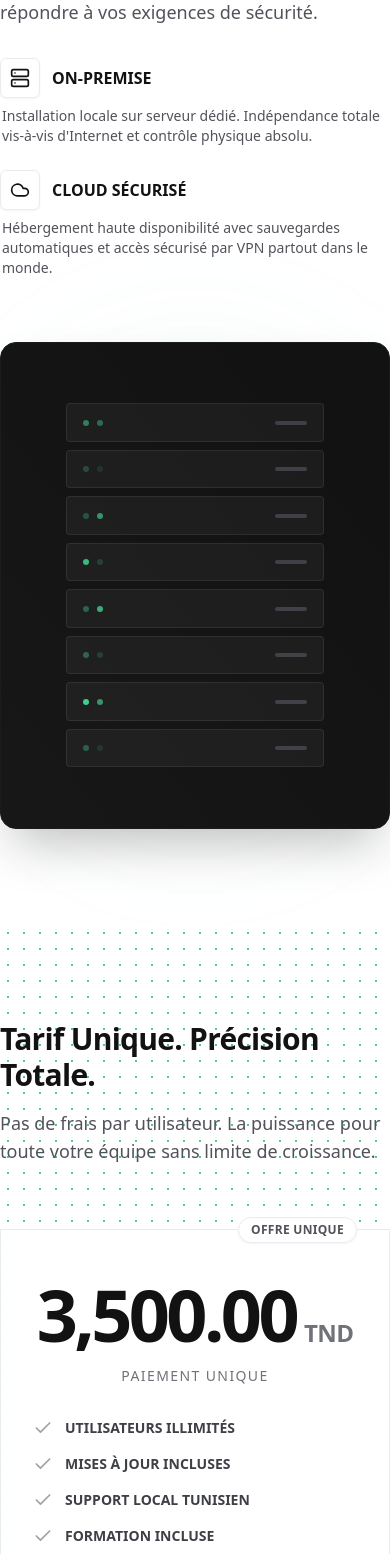
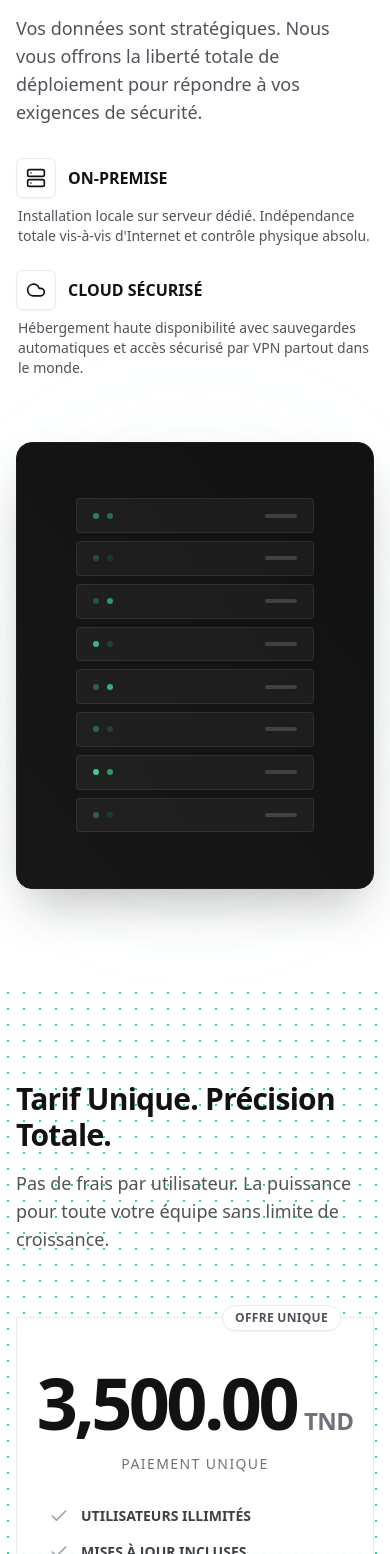
Before and after one commit to vaga-tn/vaga.tn, a Next.js app: page / in a window 390 px wide. Shown: the part 3396-4950 px from the top of the page. Built offline with nearby package versions, Linux system fonts and the light colour scheme.

Commit message:
chore: minor spacing change

```diff
--- a/src/components/layout/Footer.tsx
+++ b/src/components/layout/Footer.tsx
@@ -4,7 +4,7 @@ import Image from "next/image"
 export function Footer() {
   return (
     <footer className="border-t border-border bg-white pt-16 pb-8">
-      <div className="container mx-auto">
+      <div className="container mx-auto px-4 lg:px-0">
         <div className="grid grid-cols-1 md:grid-cols-4 gap-12 mb-16">
 
           {/* Brand Column */}
@@ -65,11 +65,7 @@ export function Footer() {
           <p className="text-xs text-zinc-400 font-medium">
             © {new Date().getFullYear()} VAGA SUITE. L'ARCHITECTE MODERNE.
           </p>
-          <div className="flex items-center gap-4 text-zinc-400">
-            {/* Social flags or language links could go here */}
-            <div className="h-4 w-4 bg-zinc-200 rounded-full" />
-            <div className="h-4 w-4 bg-zinc-200 rounded-full" />
-          </div>
+          <div></div>
         </div>
       </div>
     </footer >
--- a/src/components/sections/Contact.tsx
+++ b/src/components/sections/Contact.tsx
@@ -3,7 +3,7 @@ import { Button } from "@/components/ui/button"
 export function Contact() {
   return (
     <section id="contact" className="py-24 bg-zinc-50 border-t border-zinc-200">
-      <div className="container mx-auto">
+      <div className="container mx-auto px-4 lg:px-0">
         <div className="text-left mb-12">
           <h2 className="text-3xl font-bold tracking-tight text-zinc-900 sm:text-4xl mb-4">
             Contactez-nous
--- a/src/components/sections/FAQ.tsx
+++ b/src/components/sections/FAQ.tsx
@@ -8,7 +8,7 @@ import {
 export function FAQ() {
   return (
     <section className="py-24 bg-white">
-      <div className="container mx-auto">
+      <div className="container mx-auto px-4 lg:px-0">
 
         <h2 className="text-3xl font-bold tracking-tight sm:text-4xl mb-12 text-zinc-900">
           Questions Fréquentes
--- a/src/components/sections/Infrastructure.tsx
+++ b/src/components/sections/Infrastructure.tsx
@@ -3,7 +3,7 @@ import { Server, Cloud } from "lucide-react"
 export function Infrastructure() {
   return (
     <section id="deploiement" className="py-24">
-      <div className="container mx-auto">
+      <div className="container mx-auto px-4 lg:px-0">
         <div className="grid grid-cols-1 gap-16 lg:grid-cols-2 lg:gap-8 items-center">
 
           {/* Left Content */}
--- a/src/components/sections/Modules.tsx
+++ b/src/components/sections/Modules.tsx
@@ -24,7 +24,7 @@ const modules = [
 export function Modules() {
   return (
     <section className="py-24 bg-white" id="modules">
-      <div className="container mx-auto">
+      <div className="container mx-auto px-4 lg:px-0">
         <div className="mb-12">
           <h2 className="text-3xl font-bold tracking-tight text-zinc-900 sm:text-4xl mb-4">
             Une suite logicielle, des possibilités infinies
--- a/src/components/sections/Pricing.tsx
+++ b/src/components/sections/Pricing.tsx
@@ -3,7 +3,7 @@ import { Check } from "lucide-react"
 export function Pricing() {
   return (
     <section id="tarification" className="relative py-24 bg-white bg-[radial-gradient(#3ecf8e_1px,transparent_1px)] [background-size:16px_16px]">
-      <div className="container mx-auto text-left relative z-10">
+      <div className="container mx-auto text-left relative z-10 px-4 lg:px-0">
 
         <div className="mb-16">
           <h2 className="text-3xl font-bold tracking-tight text-zinc-900 sm:text-4xl mb-4">
```
